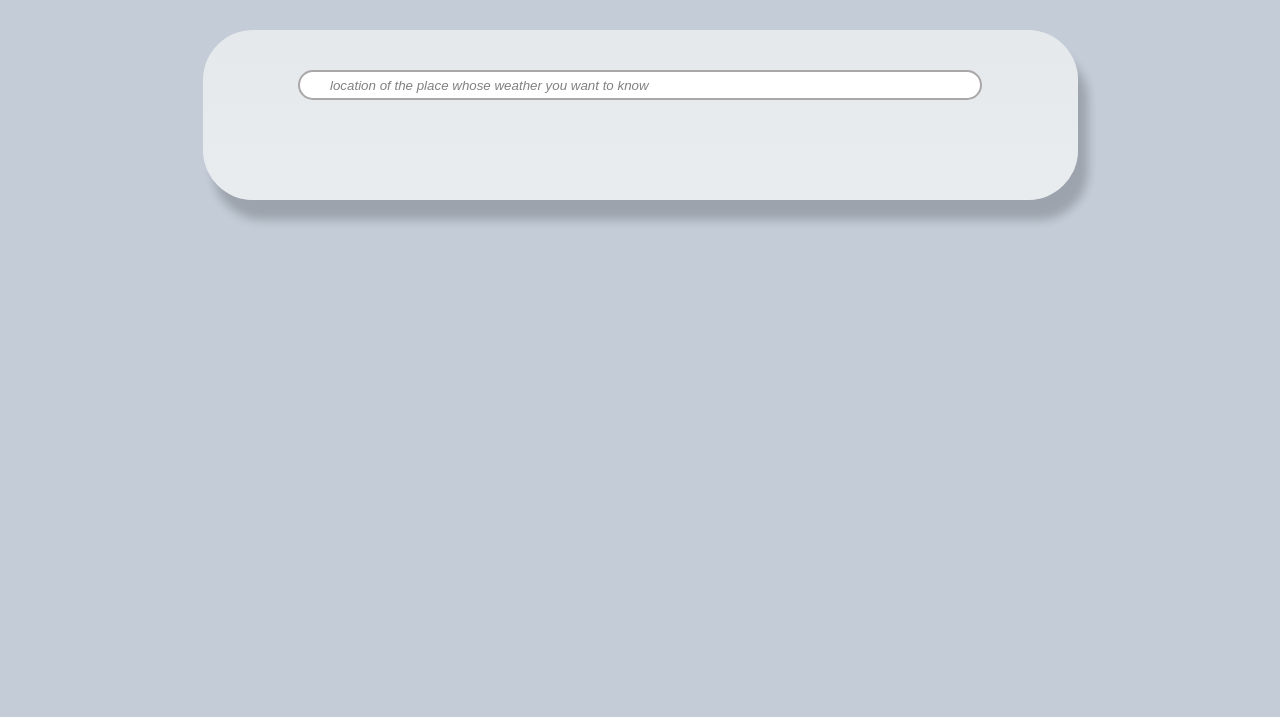
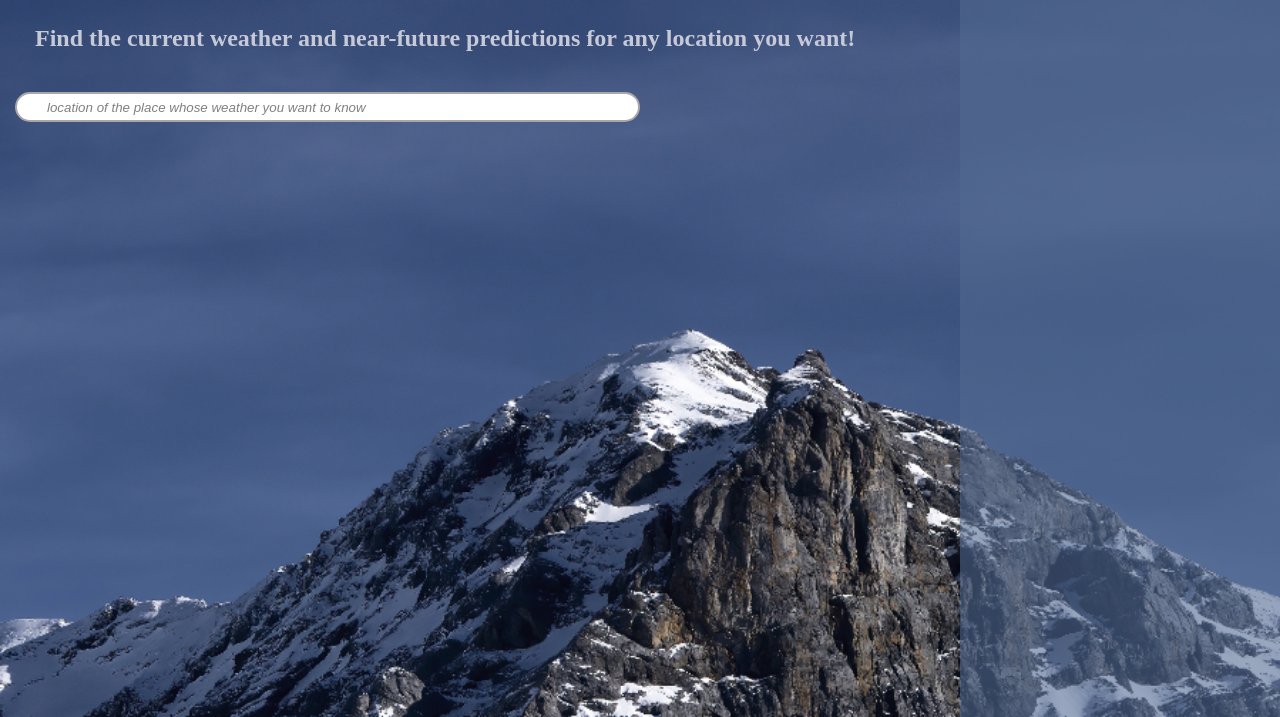
Before and after one commit to Saron-A/weather-page, a plain HTML site: page index.html in a window 1280 px wide. Shown: the part 83-800 px from the top of the page. Drawn offline with nearby package versions, Linux system fonts and the light colour scheme.

Commit message:
Add background image

```diff
--- a/index.html
+++ b/index.html
@@ -12,11 +12,10 @@
   </head>
   <body>
     <h1>🌥️Weather Webpage</h1>
-    <div class="container">
-      <!-- <h2>
-        Find the current weather and near-future predictions for any location
-        you want!
-      </h2> -->
+    <h2>
+      Find the current weather and near-future predictions for any location you
+      want!
+    </h2>
 
     <input
       type="text"
@@ -24,7 +23,6 @@
       placeholder="location of the place whose weather you want to know"
     />
     <div class="weather"></div>
-    </div>
 
     <script src="script.js"></script>
   </body>
--- a/style.css
+++ b/style.css
@@ -8,40 +8,45 @@ body {
   padding: 10px 15px;
   display: flex;
   flex-direction: column;
-  /* background: url("https://images.unsplash.com/photo-1592210454359-9043f067919b?fm=jpg&q=60&w=3000&ixlib=rb-4.0.3&ixid=M3wxMjA3fDB8MHxzZWFyY2h8N3x8d2VhdGhlcnxlbnwwfHwwfHx8MA%3D%3D");
-  background-position-y: 20vh; */
+  position: relative;
+
+  background-image: url("assets/images/11.jpg"); /* Replace with your image URL */
+  background-size: cover; /* Ensures the image covers the screen */
+  background-position: center; /* Centers the image */
+  background-repeat: no-repeat; /* Prevents tiling */
+  height: 100vh; /* Full height of the screen */
+  margin: 0;
 }
 
 .container {
   display: flex;
   flex-direction: column;
-  width: 70%;
+  width: 90%;
   margin: 2% auto;
   padding: 10px;
-  background: linear-gradient(180deg, #e5e9ec, #e8ecef);
+  /* background: linear-gradient(180deg, #e5e9ec, #e8ecef); */
+  background-color: #51699144;
   color: #7d7f80;
   border-radius: 50px;
   box-shadow: 10px 20px 10px rgba(0, 0, 0, 0.2);
 }
 h1,
 h2 {
-  text-align: center;
   padding: 20px;
-  color: #2d4758;
+  color: #c6c9d8;
 }
 input {
-  width: 80%;
+  width: 50%;
   border-radius: 30px;
-  display: block;
-  margin: 30px auto;
+  margin: 20px 0;
   height: 30px;
   border: 2px solid rgb(169, 167, 167);
   padding-left: 20px;
-  align-self: center;
 }
 input:focus {
+  background-color: rgba(240, 245, 246, 0.845);
   border: none;
-  background-color: rgba(174, 213, 229, 0.356);
+  outline: none;
 }
 input::placeholder {
   color: grey;
@@ -58,19 +63,29 @@ input::placeholder {
   display: grid;
   grid-template-columns: repeat(2, minmax(40%, 1fr));
   gap: 15px;
+  position: fixed;
+  top: 0; /* Sticks to the top */
+  right: 0; /* Sticks to the right */
+  height: 100vh; /* Makes it take the full height of the screen */
+  width: 25%; /* Adjust as needed */
+
+  background-color: #51699194;
 }
 
 .weather-card {
   display: flex;
-  padding: 20px 15px;
+
   gap: 10px;
+  padding: 10px;
   margin: 10px;
   border-radius: 20px;
   box-shadow: 0 10px 20px rgba(0, 0, 0, 0.2);
   flex-direction: column;
   flex-wrap: wrap;
-  color: black;
-  background-color: #c3ccd7;
+  position: fixed;
+  top: 0; /* Sticks to the top */
+  right: 0;
+  width: 23%;
 }
 
 .weather-card .location-time {
```
Lines whose indentation alone changed are shown as unchanged.
